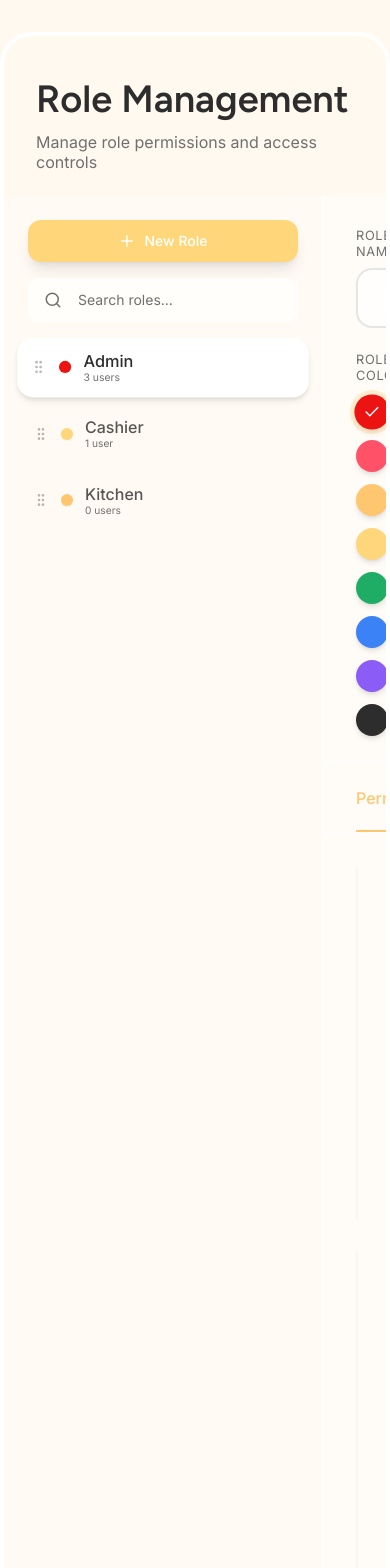
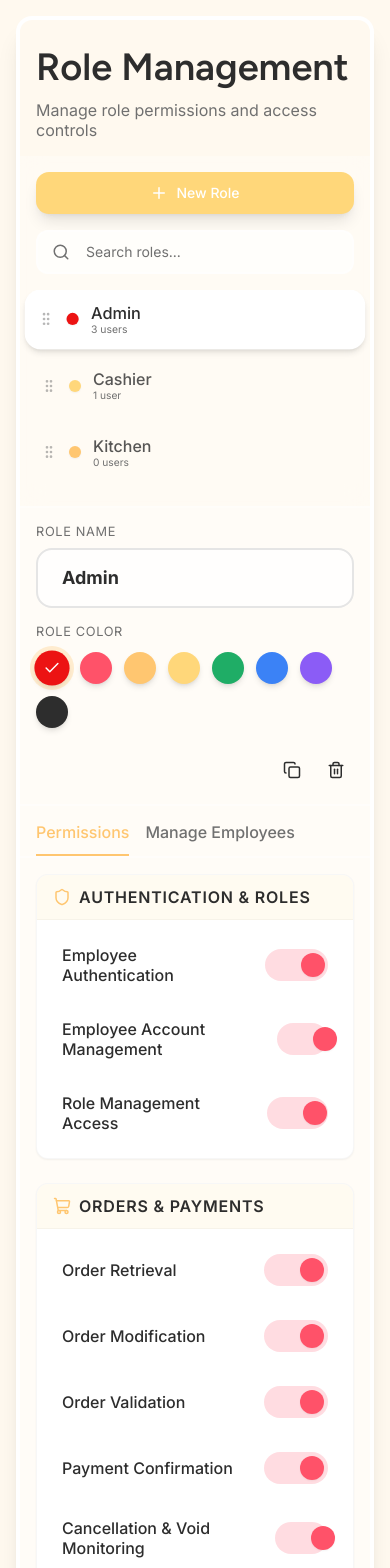
Before and after one commit to ShanRaboy11/Qios, a Next.js app: page /1/roles in a window 390 px wide. Shown: the top 1568 px of the page. Built offline with nearby package versions, Linux system fonts and the light colour scheme.

Commit message:
fix: roles management responsiveness

```diff
--- a/src/app/(tenant)/[id]/roles/page.tsx
+++ b/src/app/(tenant)/[id]/roles/page.tsx
@@ -271,17 +271,17 @@ export default function RoleManagementPage() {
   const filteredRoles = roles.filter((r) => r.name.toLowerCase().includes(searchQuery.toLowerCase()));
 
   return (
-    <div className="flex flex-col h-full bg-bg-primary overflow-hidden rounded-[32px] border-4 border-white shadow-xl max-w-7xl mx-auto my-8">
+    <div className="flex flex-col h-full bg-bg-primary overflow-hidden rounded-2xl md:rounded-[32px] border-4 border-white shadow-xl max-w-7xl mx-4 xl:mx-auto my-4 md:my-8">
       {/* header */}
-      <div className="flex-shrink-0 px-8 pt-10 pb-6">
+      <div className="flex-shrink-0 px-4 md:px-8 pt-6 md:pt-10 pb-4 md:pb-6">
         <h1 className="h2 text-text-primary mb-2">Role Management</h1>
         <p className="b1 text-text-secondary">Manage role permissions and access controls</p>
       </div>
 
-      <div className="flex flex-1 min-h-0">
+      <div className="flex flex-col md:flex-row flex-1 min-h-0">
         {/* sidebar */}
-        <div className="w-[320px] flex flex-col flex-shrink-0 border-r-2 border-white/50 bg-white/30 backdrop-blur-md">
-          <div className="p-6 pb-4 flex flex-col gap-4">
+        <div className="w-full md:w-[320px] flex flex-col flex-shrink-0 border-b-2 md:border-b-0 md:border-r-2 border-white/50 bg-white/30 backdrop-blur-md h-[40%] md:h-auto min-h-[250px]">
+          <div className="p-4 md:p-6 pb-4 flex flex-col gap-4">
             <Button
               variant="primary"
               className="w-full"
@@ -303,7 +303,7 @@ export default function RoleManagementPage() {
             </div>
           </div>
 
-          <div className="flex-1 overflow-y-auto px-4 pb-6 custom-scrollbar">
+          <div className="flex-1 overflow-y-auto px-2 md:px-4 pb-6 custom-scrollbar">
             <div className="flex flex-col gap-2">
               {filteredRoles.map((role, index) => (
                 <div
@@ -349,9 +349,9 @@ export default function RoleManagementPage() {
           {draftRole ? (
             <>
               {/* role settings header */}
-              <div className="p-8 pb-6 border-b-2 border-white/50 flex-shrink-0 flex items-start justify-between">
-                <div className="flex-1 max-w-xl flex flex-col gap-6">
-                  <div>
+              <div className="p-4 md:p-8 pb-4 md:pb-6 border-b-2 border-white/50 flex-shrink-0 flex flex-col sm:flex-row items-start sm:items-center justify-between gap-4">
+                <div className="flex-1 w-full max-w-xl flex flex-col sm:flex-row gap-4 md:gap-6">
+                  <div className="flex-1">
                     <label className="b4 font-bold text-text-secondary mb-2 block uppercase tracking-wider">Role Name</label>
                     <Input
                       value={draftRole.name}
@@ -360,7 +360,7 @@ export default function RoleManagementPage() {
                     />
                   </div>
 
-                  <div>
+                  <div className="flex-1">
                     <label className="b4 font-bold text-text-secondary mb-3 block uppercase tracking-wider">Role Color</label>
                     <div className="flex gap-3 flex-wrap">
                       {PRESET_COLORS.map((color) => (
@@ -380,7 +380,7 @@ export default function RoleManagementPage() {
                   </div>
                 </div>
 
-                <div className="flex gap-2">
+                <div className="flex gap-2 self-end sm:self-auto mt-2 sm:mt-0">
                   <Button variant="ghost" size="icon" onClick={handleDuplicate} title="Duplicate Role">
                     <Copy size={18} />
                   </Button>
@@ -398,7 +398,7 @@ export default function RoleManagementPage() {
               </div>
 
               {/* tabs */}
-              <div className="flex gap-6 px-8 border-b-2 border-white/50 pt-4 flex-shrink-0">
+              <div className="flex gap-4 md:gap-6 px-4 md:px-8 border-b-2 border-white/50 pt-4 flex-shrink-0 overflow-x-auto no-scrollbar">
                 <button
                   className={cn("pb-3 border-b-2 font-bold b2 transition-colors", activeTab === "permissions" ? "border-brand-primary text-brand-primary" : "border-transparent text-text-secondary hover:text-text-primary")}
                   onClick={() => setActiveTab("permissions")}
@@ -416,8 +416,8 @@ export default function RoleManagementPage() {
               {/* main tab content */}
               <div className="flex-1 flex flex-col min-h-0 relative">
                 {activeTab === "permissions" ? (
-                  <div className="flex-1 overflow-y-auto p-8 custom-scrollbar">
-                    <div className="max-w-4xl mx-auto flex flex-col gap-8 pb-4">
+                  <div className="flex-1 overflow-y-auto p-4 md:p-8 custom-scrollbar">
+                    <div className="max-w-4xl mx-auto flex flex-col gap-6 md:gap-8 pb-4">
 
                       {/* category sections */}
                       {Object.entries({
@@ -427,8 +427,8 @@ export default function RoleManagementPage() {
                         "Analytics & Dashboards": { key: "analytics" as keyof Permissions, data: draftRole.permissions.analytics, icon: <LineChart size={18} /> },
                         "Miscellaneous": { key: "misc" as keyof Permissions, data: draftRole.permissions.misc, icon: <QrCode size={18} /> },
                       }).map(([categoryName, { key: categoryKey, data, icon }]) => (
-                        <div key={categoryName} className="bg-white rounded-[24px] shadow-sm border border-black/[0.03] overflow-hidden">
-                          <div className="px-6 py-4 bg-brand-secondary/10 border-b border-black/[0.03] flex items-center gap-2">
+                        <div key={categoryName} className="bg-white rounded-xl md:rounded-[24px] shadow-sm border border-black/[0.03] overflow-hidden">
+                          <div className="px-4 md:px-6 py-3 md:py-4 bg-brand-secondary/10 border-b border-black/[0.03] flex items-center gap-2">
                             {icon && <span className="text-brand-primary">{icon}</span>}
                             <h3 className="b3 font-bold text-text-primary uppercase tracking-wider">{categoryName}</h3>
                           </div>
@@ -450,9 +450,9 @@ export default function RoleManagementPage() {
                     </div>
                   </div>
                 ) : (
-                  <div className="flex-1 overflow-y-auto p-8 custom-scrollbar">
-                    <div className="max-w-4xl mx-auto flex flex-col gap-6 pb-4">
-                      <div className="bg-white rounded-[24px] shadow-sm border border-black/[0.03] p-8 flex items-center justify-between">
+                  <div className="flex-1 overflow-y-auto p-4 md:p-8 custom-scrollbar">
+                    <div className="max-w-4xl mx-auto flex flex-col gap-4 md:gap-6 pb-4">
+                      <div className="bg-white rounded-xl md:rounded-[24px] shadow-sm border border-black/[0.03] p-6 md:p-8 flex flex-col sm:flex-row items-start sm:items-center justify-between gap-4">
                         <div>
                           <h3 className="b2 font-bold text-text-primary mb-1">Add Employees</h3>
                           <p className="b4 text-text-secondary">Create a new employee profile to assign them to this role.</p>
@@ -462,8 +462,8 @@ export default function RoleManagementPage() {
                         </Button>
                       </div>
 
-                      <div className="bg-white rounded-[24px] shadow-sm border border-black/[0.03] overflow-hidden flex flex-col">
-                       <div className="px-6 py-4 bg-brand-secondary/10 border-b border-black/[0.03] flex items-center justify-between">
+                      <div className="bg-white rounded-xl md:rounded-[24px] shadow-sm border border-black/[0.03] overflow-hidden flex flex-col">
+                         <div className="px-4 md:px-6 py-4 bg-brand-secondary/10 border-b border-black/[0.03] flex items-center justify-between">
                            <div className="flex items-center gap-2">
                              <Users size={18} className="text-brand-primary" />
                              <h3 className="b3 font-bold text-text-primary uppercase tracking-wider">Employees with this role</h3>
@@ -487,14 +487,14 @@ export default function RoleManagementPage() {
                               draftRole.employees
                                 .filter(e => e.name.toLowerCase().includes(employeeSearchQuery.toLowerCase()))
                                 .map((employee) => (
-                                <div key={employee.id} className="p-4 px-6 border-b border-black/[0.03] last:border-b-0 flex items-center justify-between hover:bg-black/[0.01]">
-                                  <div className="flex items-center gap-4">
-                                    <div className="w-10 h-10 rounded-full bg-brand-primary/10 flex items-center justify-center text-brand-primary font-bold b2">
+                                <div key={employee.id} className="p-4 md:px-6 border-b border-black/[0.03] last:border-b-0 flex items-center justify-between hover:bg-black/[0.01]">
+                                  <div className="flex items-center gap-3 md:gap-4">
+                                    <div className="w-8 h-8 md:w-10 md:h-10 rounded-full bg-brand-primary/10 flex items-center justify-center text-brand-primary font-bold b2">
                                       {employee.name.charAt(0).toUpperCase()}
                                     </div>
                                     <div>
                                       <p className="b2 font-bold text-text-primary">{employee.name}</p>
-                                      <p className="b4 text-text-secondary">@{employee.username}</p>
+                                      <p className="b4 text-text-secondary truncate max-w-[120px] sm:max-w-none">@{employee.username}</p>
                                     </div>
                                   </div>
                                   <div className="flex items-center gap-2">
@@ -522,7 +522,7 @@ export default function RoleManagementPage() {
               </div>
 
               {/* global action footer */}
-              <div className="p-6 border-t-2 border-white/50 flex justify-end gap-4 flex-shrink-0 z-10">
+              <div className="p-4 md:p-6 border-t-2 border-white/50 flex justify-end gap-2 md:gap-4 flex-shrink-0 z-10 bg-white/50 md:bg-transparent">
                 {hasChanges && (
                   <Button variant="ghost" onClick={handleDiscard} className="text-warning-primary hover:bg-warning-secondary">
                     Discard Changes
@@ -566,15 +566,15 @@ export default function RoleManagementPage() {
       {/* add employee modal */}
       {isAddEmployeeModalOpen && (
         <div className="fixed inset-0 z-50 flex items-center justify-center bg-text-primary/40 backdrop-blur-sm p-4">
-          <div className="bg-white rounded-[32px] w-full max-w-md shadow-2xl overflow-hidden animate-in fade-in zoom-in-95 duration-200">
-            <div className="px-8 py-6 flex items-center justify-between border-b border-black/[0.05]">
+          <div className="bg-white rounded-2xl md:rounded-[32px] w-full max-w-md shadow-2xl overflow-hidden animate-in fade-in zoom-in-95 duration-200">
+            <div className="px-6 md:px-8 py-4 md:py-6 flex items-center justify-between border-b border-black/[0.05]">
               <h2 className="b2 font-bold text-text-primary">Add New Employee</h2>
-              <button onClick={() => {setIsAddEmployeeModalOpen(false); setNewEmployeeCredentials(null);}} className="text-text-secondary hover:text-text-primary transition-colors">
+              <button onClick={() => {setIsAddEmployeeModalOpen(false); setNewEmployeeCredentials(null);}} className="text-text-secondary hover:text-text-primary transition-colors p-1">
                 <X size={20} />
               </button>
             </div>
 
-            <div className="p-8">
+            <div className="p-6 md:p-8">
               {!newEmployeeCredentials ? (
                 <div className="flex flex-col gap-6">
                   <div>
```
